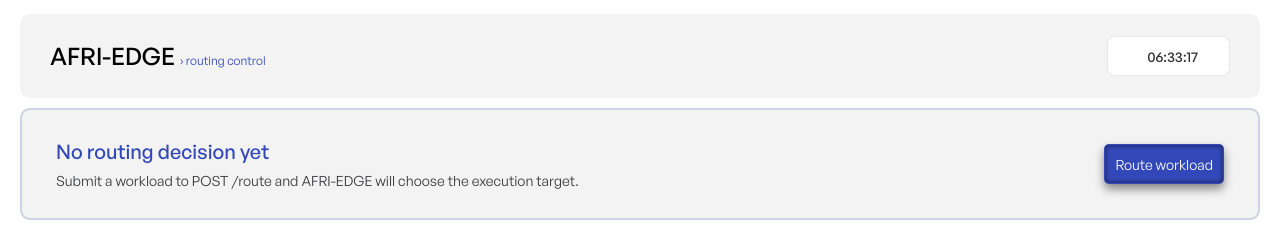
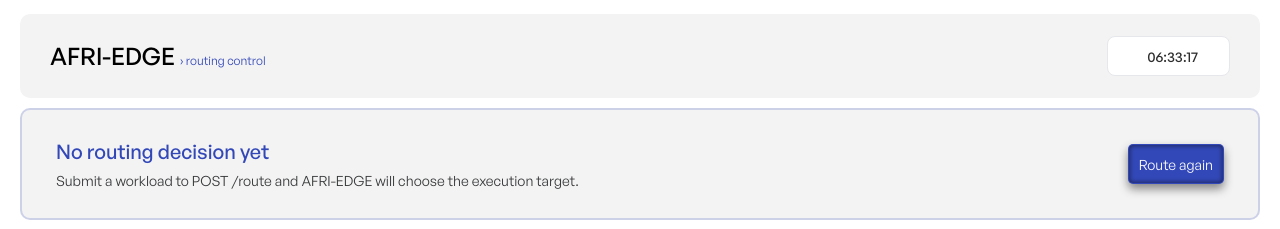
Before and after one commit to InfraForge-7X/ai-infra-summit-2026, a React (Vite) app in the folder dashboard/: page / in a window 1280 px wide. Shown: the top 229 px of the page. Built offline with nearby package versions, Linux system fonts and the light colour scheme; no server answers; some icons are missing.

Commit message:
fix(dashboard): add retry action to mock routing failure

```diff
--- a/dashboard/src/App.jsx
+++ b/dashboard/src/App.jsx
@@ -83,6 +83,7 @@
   // actually exist.
   const showsDecision = Boolean(decision && (!error || error.showsLastKnownState))
   const isLive = Boolean(live)
+  const isRoutingFailure = !decision && !error
 
   return (
     <div className={styles.page} data-target={decision?.target ?? 'cloud'}>
@@ -99,7 +100,7 @@
         <GuideStrip
           heading={scenario.label}
           body={scenario.caption}
-          actionLabel="Route workload"
+          actionLabel={isRoutingFailure ? 'Route again' : 'Route workload'}
           onAction={() => selectScenario('running')}
         />
 
```
